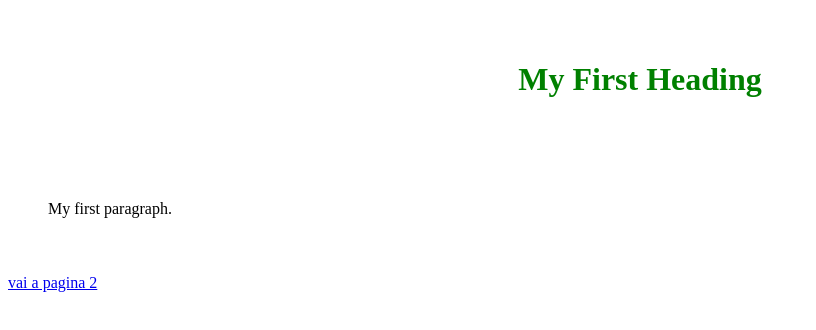
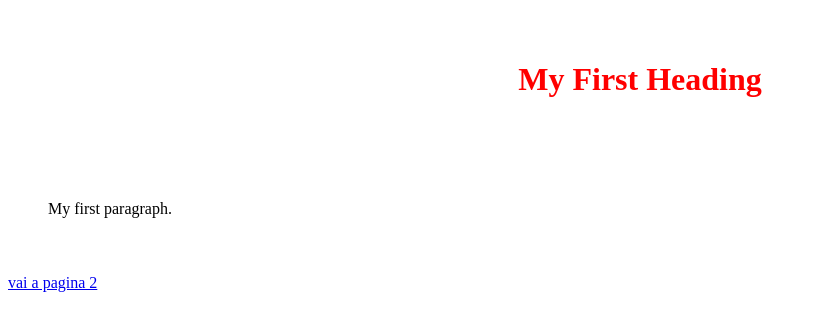
Before and after one commit to benemar/jpa.github.io, a plain HTML site: page index.html in a window 1280 px wide. Shown: the whole page, without its empty margins (0-816 px from the left). Drawn offline with Linux system fonts and the light colour scheme.

Commit message:
Update mystyle.css

```diff
--- a/mystyle.css
+++ b/mystyle.css
@@ -1,7 +1,7 @@
 p {
   padding: 40px;
 }
-h1  {color: green;
+h1  {color: red;
      background-color: white;
      text-align: center;
    padding: 40px;}
```
